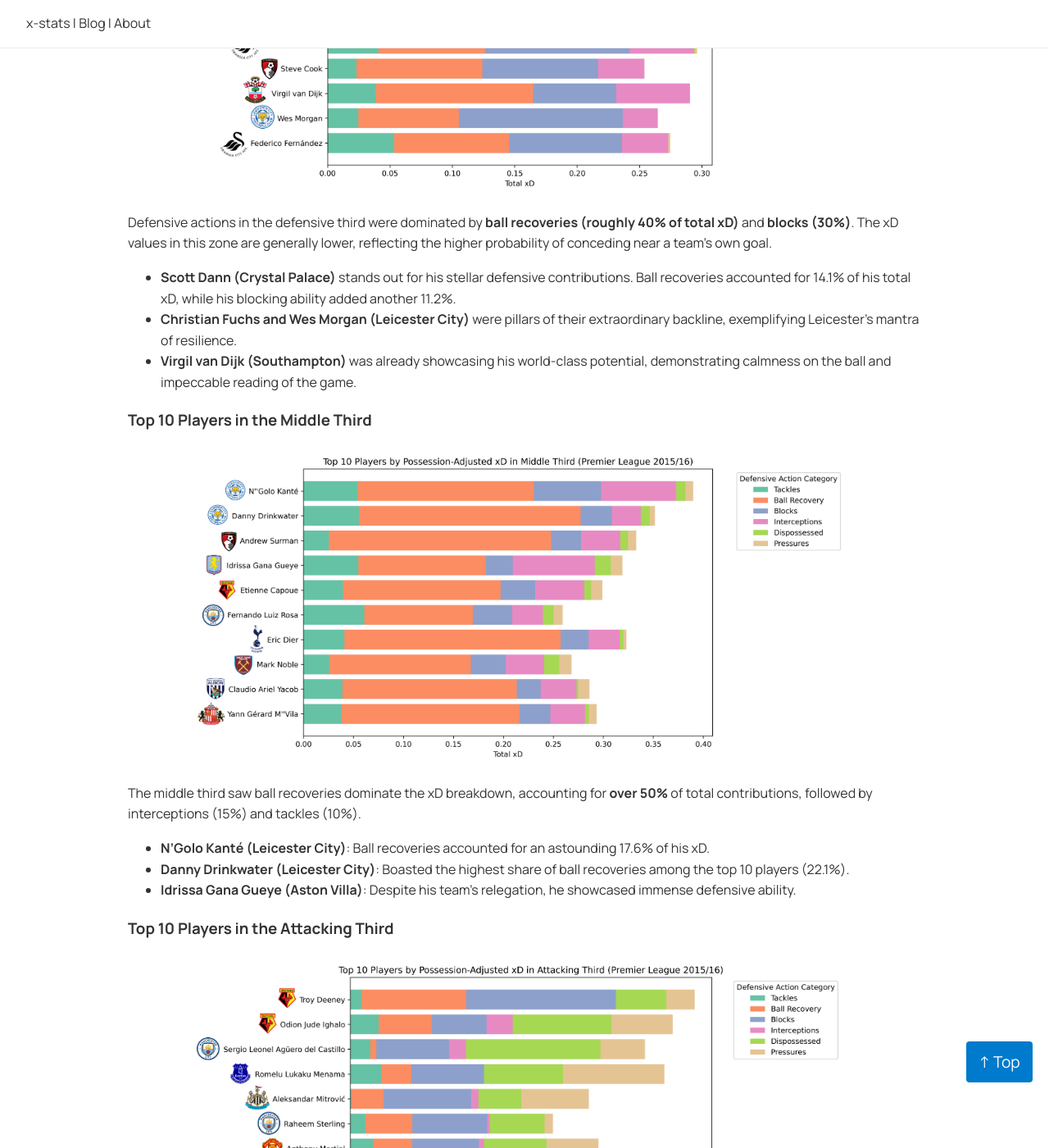
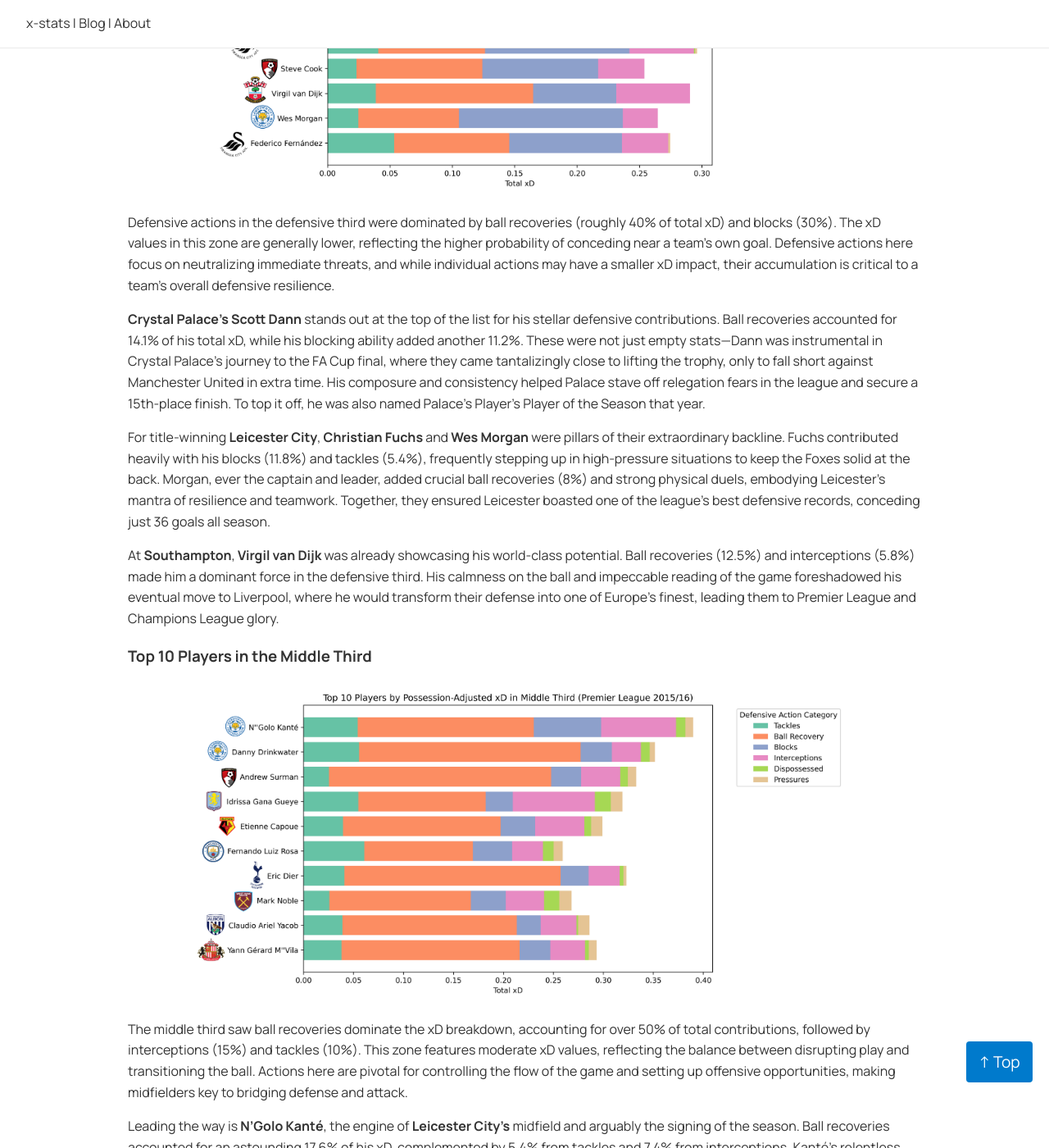
Before and after one commit to u3mukher/x-stats, a Jekyll site: the page built from _posts/2024-12-12-xD.md, in a window 1280 px wide and 1400 px high, scrolled down 6338 px. Shown: the whole window at 82% size. Built offline with Jekyll 4.4.1, drawn with Linux system fonts in a browser that asks for light colours; a style sheet for code colours, icons or effects is not loaded; some of the changed text lies outside the part shown.

Commit message:
Update 2024-12-12-xD.md

```diff
--- a/_posts/2024-12-12-xD.md
+++ b/_posts/2024-12-12-xD.md
@@ -184,31 +184,38 @@ Interestingly, while a player’s total xD might place them high on the chart, t
 
 ![Defensive Third]({{ site.baseurl }}/assets/xD_barcharts/top10_xD_possAdj_defensive_third_wlogo.png){:.chart-image}
 
-Defensive actions in the defensive third were dominated by **ball recoveries (roughly 40% of total xD)** and **blocks (30%)**. The xD values in this zone are generally lower, reflecting the higher probability of conceding near a team's own goal.
+Defensive actions in the defensive third were dominated by ball recoveries (roughly 40% of total xD) and blocks (30%). The xD values in this zone are generally lower, reflecting the higher probability of conceding near a team's own goal. Defensive actions here focus on neutralizing immediate threats, and while individual actions may have a smaller xD impact, their accumulation is critical to a team's overall defensive resilience.
 
-- **Scott Dann (Crystal Palace)** stands out for his stellar defensive contributions. Ball recoveries accounted for 14.1% of his total xD, while his blocking ability added another 11.2%.
-- **Christian Fuchs and Wes Morgan (Leicester City)** were pillars of their extraordinary backline, exemplifying Leicester’s mantra of resilience.
-- **Virgil van Dijk (Southampton)** was already showcasing his world-class potential, demonstrating calmness on the ball and impeccable reading of the game.
+**Crystal Palace’s Scott Dann** stands out at the top of the list for his stellar defensive contributions. Ball recoveries accounted for 14.1% of his total xD, while his blocking ability added another 11.2%. These were not just empty stats—Dann was instrumental in Crystal Palace’s journey to the FA Cup final, where they came tantalizingly close to lifting the trophy, only to fall short against Manchester United in extra time. His composure and consistency helped Palace stave off relegation fears in the league and secure a 15th-place finish. To top it off, he was also named Palace’s Player’s Player of the Season that year.
+
+For title-winning **Leicester City**, **Christian Fuchs** and **Wes Morgan** were pillars of their extraordinary backline. Fuchs contributed heavily with his blocks (11.8%) and tackles (5.4%), frequently stepping up in high-pressure situations to keep the Foxes solid at the back. Morgan, ever the captain and leader, added crucial ball recoveries (8%) and strong physical duels, embodying Leicester’s mantra of resilience and teamwork. Together, they ensured Leicester boasted one of the league’s best defensive records, conceding just 36 goals all season.
+
+At **Southampton**, **Virgil van Dijk** was already showcasing his world-class potential. Ball recoveries (12.5%) and interceptions (5.8%) made him a dominant force in the defensive third. His calmness on the ball and impeccable reading of the game foreshadowed his eventual move to Liverpool, where he would transform their defense into one of Europe’s finest, leading them to Premier League and Champions League glory.
 
 ### Top 10 Players in the Middle Third
 
 ![Middle Third]({{ site.baseurl }}/assets/xD_barcharts/top10_xD_possAdj_middle_third_wlogo.png){:.chart-image}
 
-The middle third saw ball recoveries dominate the xD breakdown, accounting for **over 50%** of total contributions, followed by interceptions (15%) and tackles (10%).
+The middle third saw ball recoveries dominate the xD breakdown, accounting for over 50% of total contributions, followed by interceptions (15%) and tackles (10%). This zone features moderate xD values, reflecting the balance between disrupting play and transitioning the ball. Actions here are pivotal for controlling the flow of the game and setting up offensive opportunities, making midfielders key to bridging defense and attack.
 
-- **N’Golo Kanté (Leicester City)**: Ball recoveries accounted for an astounding 17.6% of his xD.
-- **Danny Drinkwater (Leicester City)**: Boasted the highest share of ball recoveries among the top 10 players (22.1%).
-- **Idrissa Gana Gueye (Aston Villa)**: Despite his team’s relegation, he showcased immense defensive ability.
+Leading the way is **N’Golo Kanté**, the engine of **Leicester City’s** midfield and arguably the signing of the season. Ball recoveries accounted for an astounding 17.6% of his xD, complemented by 5.4% from tackles and 7.4% from interceptions. Kanté’s relentless energy and unmatched ability to break up opposition play defined Leicester’s counter-attacking style, making him indispensable in their title-winning campaign. Chelsea recognized this and secured his services in the summer of 2016, reaping the rewards as Kanté continued his dominance.
+
+**Danny Drinkwater**, Kanté’s midfield partner, was another standout. With the highest share of ball recoveries among the top 10 players (22.1%), Drinkwater’s composure and passing accuracy allowed Leicester to transition swiftly from defense to attack. Together, they formed one of the most balanced midfield duos in Premier League history.
+
+For **Aston Villa**, **Idrissa Gana Gueye** shone despite a tough season that ended in relegation. His 8.2% contribution from interceptions and 12.7% from ball recoveries highlighted his immense defensive ability. Gueye’s performances earned him a well-deserved move to Everton, where he quickly became one of the league’s most consistent midfield disruptors.
 
 ### Top 10 Players in the Attacking Third
 
 ![Attacking Third]({{ site.baseurl }}/assets/xD_barcharts/top10_xD_possAdj_attacking_third_wlogo.png){:.chart-image}
 
-In the attacking third, xD values are significantly higher, reflecting the **high-stakes nature** of defensive actions near the opponent’s goal.
+In the attacking third, xD values are significantly higher, reflecting the high-stakes nature of defensive actions near the opponent’s goal. Actions like pressures (45%) and dispossessions (30%) are key contributors, as disrupting play in these zones greatly reduces the opponent’s immediate scoring chances. What made the top players exceptional was their ability to combine defensive contributions with attacking output, a hallmark of elite forwards.
 
-- **Troy Deeney (Watford)** led the list, contributing heavily through ball recoveries and blocks.
-- **Jamie Vardy (Leicester City)** was the poster boy for high-intensity pressing.
-- **Odion Ighalo (Watford)** and **Sadio Mané (Southampton)** showcased dual-threat qualities, combining defensive actions with attacking output.
+**Troy Deeney** of **Watford** led the list, contributing 31.3% of his xD through ball recoveries and another 26.5% through blocks. Deeney’s relentless pressing and ability to win possession in high-value areas were crucial to Watford’s impressive 13th-place finish in their first season back in the Premier League. His leadership on and off the pitch set the tone for Watford’s high-energy style of play.
+
+For **Leicester City**, **Jamie Vardy** was the poster boy for high-intensity pressing. With ball recoveries making up 15.7% of his xD, Vardy’s defensive contributions were as impactful as his record-breaking scoring streak. His ability to disrupt defenses high up the pitch epitomized Leicester’s counter-attacking approach and was key to their title success.
+
+**Odion Ighalo** of **Watford** brought a different dimension to the attacking third. His dispossessions (17.3% of his xD) and pressures (10.8%) highlighted his ability to disrupt defenses effectively. These qualities made him an attractive option for Ole Gunnar Solskjær, who later brought Ighalo to Manchester United as a backup striker for his high-pressing system.
+**Southampton’s Sadio Mané**, meanwhile, showed why he would soon become a key cog in Jürgen Klopp’s Liverpool machine. Mané’s defensive contributions, including 20.6% of his xD from blocks, coupled with his explosive pace and finishing ability, made him a dual threat. His pressing game and goal-scoring touch helped transform Southampton into one of the league’s most exciting teams that season.
 
 ## Leicester’s Year, But Not Theirs Alone
 
@@ -228,7 +235,6 @@ While individual performances shone brightly, Leicester City’s title-winning c
   scrolling="no"
   style="border:none; overflow:hidden;">
 </iframe>
-
 Leicester City’s historic 2015/2016 Premier League triumph was rooted in their ability to **disrupt opposition play** across the pitch, as vividly illustrated by the heatmap.
 
 - Their **92.22 percentile rank** in the defensive third highlights how effectively they neutralized threats near their goal.
```
